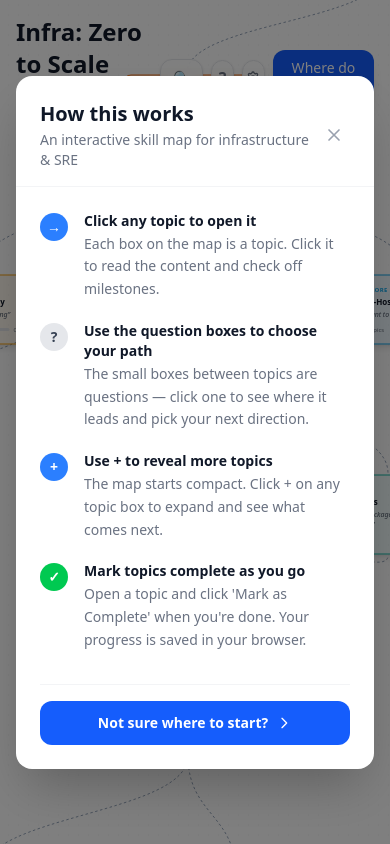
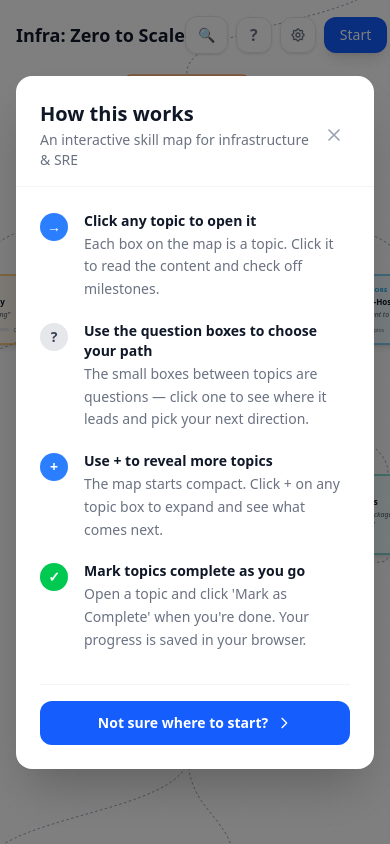
Before and after one commit to MansoorMajeed/infra-roadmap, a Next.js app: page / in a window 390 px wide. Built offline with nearby package versions, Linux system fonts and the light colour scheme; no server answers.

Commit message:
fix mobile view
too cramped

```diff
--- a/src/components/ZoneMap.tsx
+++ b/src/components/ZoneMap.tsx
@@ -240,11 +240,11 @@ export default function ZoneMap({
 
       {/* Top bar */}
       <div className="absolute top-4 left-4 right-4 flex items-center justify-between pointer-events-none">
-        <div>
-          <h1 className="text-2xl font-bold text-gray-900 dark:text-gray-100">
+        <div className="shrink-0">
+          <h1 className="text-lg sm:text-2xl font-bold text-gray-900 dark:text-gray-100">
             Infra: Zero to Scale
           </h1>
-          <p className="text-sm text-gray-500 dark:text-gray-400">
+          <p className="text-xs sm:text-sm text-gray-500 dark:text-gray-400 hidden sm:block">
             SRE for everyone — click a zone to explore
           </p>
         </div>
@@ -279,7 +279,7 @@ export default function ZoneMap({
           {continueTarget && !resumeCandidate && (
             <button
               onClick={() => router.push(`/${continueTarget.zoneId}?focus=${continueTarget.nodeId}`)}
-              className="pointer-events-auto px-4 py-2 rounded-xl bg-white/80 dark:bg-gray-900/80 backdrop-blur-sm border border-blue-300 dark:border-blue-700 text-sm font-medium text-blue-600 dark:text-blue-400 hover:bg-blue-50 dark:hover:bg-blue-950/30 shadow-sm transition-colors flex items-center gap-1.5"
+              className="pointer-events-auto hidden sm:flex px-4 py-2 rounded-xl bg-white/80 dark:bg-gray-900/80 backdrop-blur-sm border border-blue-300 dark:border-blue-700 text-sm font-medium text-blue-600 dark:text-blue-400 hover:bg-blue-50 dark:hover:bg-blue-950/30 shadow-sm transition-colors items-center gap-1.5"
             >
               <svg className="w-3.5 h-3.5" fill="none" viewBox="0 0 24 24" stroke="currentColor" strokeWidth={2.5}>
                 <path strokeLinecap="round" strokeLinejoin="round" d="M5 12h14M12 5l7 7-7 7" />
@@ -291,7 +291,8 @@ export default function ZoneMap({
             onClick={() => setShowEntrySelector(true)}
             className="pointer-events-auto px-4 py-2 rounded-xl bg-blue-600 text-white text-sm font-medium hover:bg-blue-700 transition-colors shadow-lg"
           >
-            Where do I start?
+            <span className="hidden sm:inline">Where do I start?</span>
+            <span className="sm:hidden">Start</span>
           </button>
         </div>
       </div>
@@ -323,6 +324,21 @@ export default function ZoneMap({
           Newsletter
         </a>
       </div>
+
+      {/* Mobile continue button — bottom */}
+      {continueTarget && !resumeCandidate && (
+        <div className="absolute bottom-4 left-4 right-4 sm:hidden flex justify-center pointer-events-none">
+          <button
+            onClick={() => router.push(`/${continueTarget.zoneId}?focus=${continueTarget.nodeId}`)}
+            className="pointer-events-auto px-5 py-2.5 rounded-xl bg-white/90 dark:bg-gray-900/90 backdrop-blur-sm border border-blue-300 dark:border-blue-700 text-sm font-medium text-blue-600 dark:text-blue-400 hover:bg-blue-50 dark:hover:bg-blue-950/30 shadow-lg transition-colors flex items-center gap-2"
+          >
+            <svg className="w-3.5 h-3.5" fill="none" viewBox="0 0 24 24" stroke="currentColor" strokeWidth={2.5}>
+              <path strokeLinecap="round" strokeLinejoin="round" d="M5 12h14M12 5l7 7-7 7" />
+            </svg>
+            Continue: {continueTarget.nodeTitle}
+          </button>
+        </div>
+      )}
 
       <SearchModal
         nodes={searchableNodes}
```
